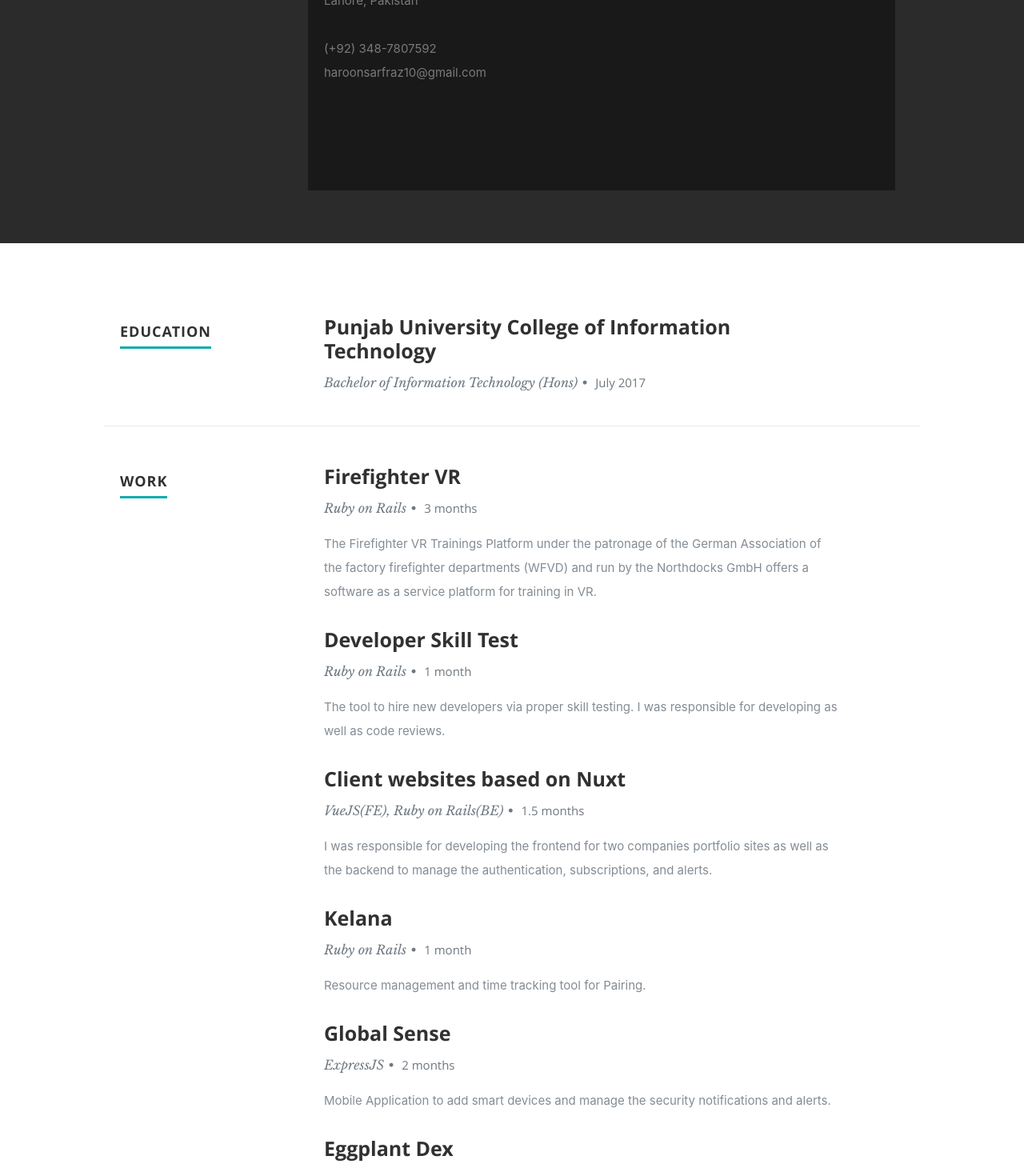
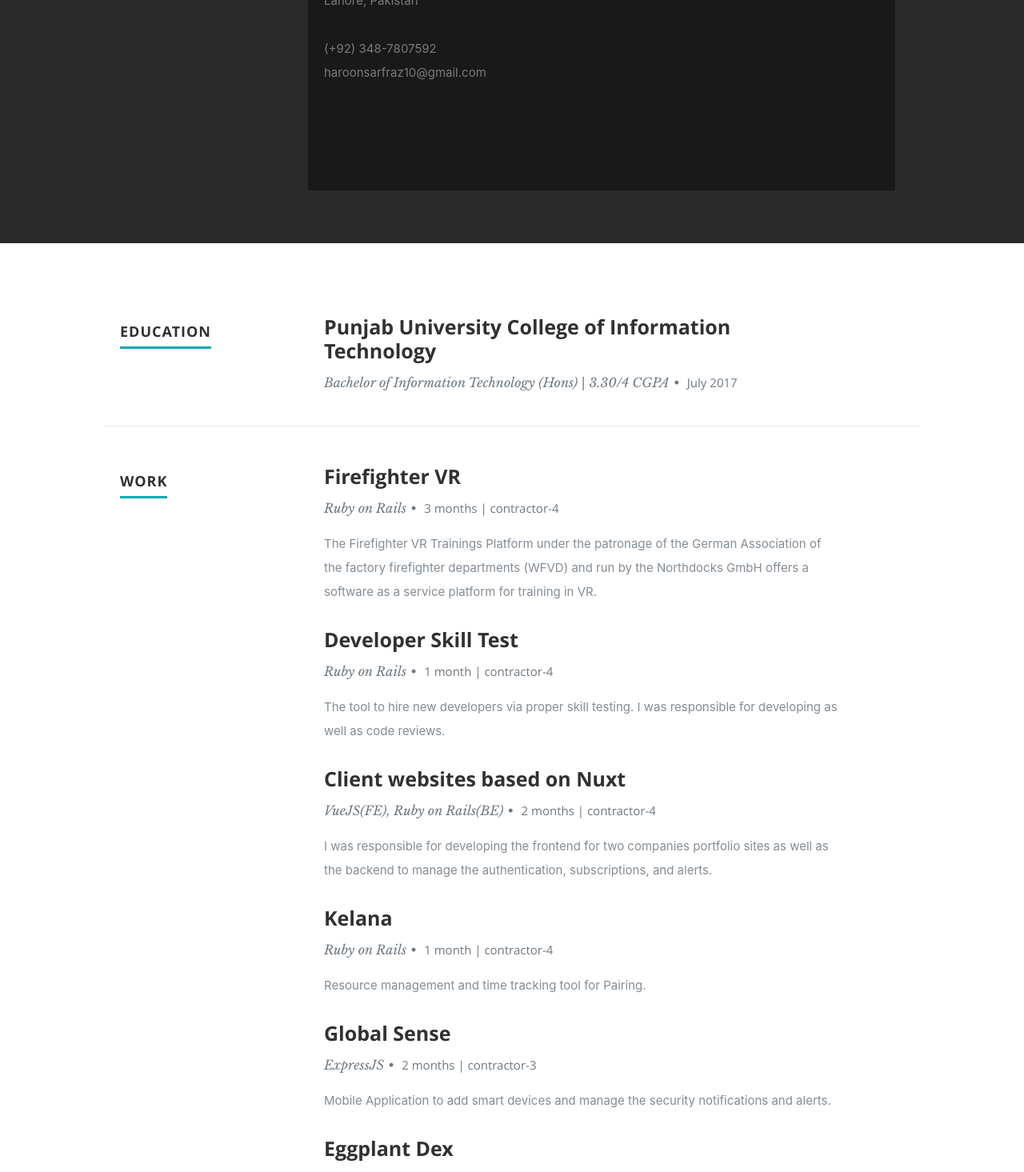
Before and after one commit to HaroonSarfraz/portfolio, a React (Create React App) app: page / in a window 1280 px wide. Shown: the part 1330-2795 px from the top of the page at 80% size. Built offline with nearby package versions, Linux system fonts and the light colour scheme.

Commit message:
Updated experiene to 5 years

```diff
--- a/src/components/header/index.js
+++ b/src/components/header/index.js
@@ -21,7 +21,7 @@ export default class Header extends Component {
           <div className="row banner">
             <div className="banner-text">
               <h1 className="responsive-headline">I'm Haroon Sarfraz.</h1>
-              <h3>I'm a Tech savvy <span>software engineer</span>, specializing in <span>web development</span> with <span> 4.5 years of experience </span>
+              <h3>I'm a Tech savvy <span>software engineer</span>, specializing in <span>web development</span> with <span> 5 years of experience </span>
                  in <span>Ruby on Rails </span> and <span>ReactJS</span>, and a knack for solving complex problems in an efficient and durable way.
                  Let's <a className="smoothscroll" href="#about">start scrolling </a>
                 and learn more <a className="smoothscroll" href="#about">about me</a>.</h3>
--- a/src/components/resume/index.js
+++ b/src/components/resume/index.js
@@ -15,7 +15,7 @@ export default class Resume extends Component {
               <div className="row item">
                 <div className="twelve columns">
                   <h3>Punjab University College of Information Technology</h3>
-                  <p className="info">Bachelor of Information Technology (Hons)<span>•</span> <em className="date">July 2017</em></p>
+                  <p className="info">Bachelor of Information Technology (Hons) | 3.30/4 CGPA<span>•</span> <em className="date">July 2017</em></p>
                 </div>
               </div> {/* item end */}
             </div> {/* main-col end */}
@@ -30,7 +30,7 @@ export default class Resume extends Component {
               <div className="row item">
                 <div className="twelve columns">
                   <h3>Firefighter VR</h3>
-                  <p className="info">Ruby on Rails<span>•</span> <em className="date">3 months</em></p>
+                  <p className="info">Ruby on Rails<span>•</span> <em className="date">3 months | contractor-4</em></p>
                   <p>
                     The Firefighter VR Trainings Platform under the patronage of the German Association of the factory
                     firefighter departments (WFVD) and run by the Northdocks GmbH offers a software as a service platform
@@ -42,7 +42,7 @@ export default class Resume extends Component {
               <div className="row item">
                 <div className="twelve columns">
                   <h3>Developer Skill Test</h3>
-                  <p className="info">Ruby on Rails<span>•</span> <em className="date">1 month</em></p>
+                  <p className="info">Ruby on Rails<span>•</span> <em className="date">1 month | contractor-4</em></p>
                   <p>
                     The tool to hire new developers via proper skill testing. I was responsible for developing as well as code reviews.
                   </p>
@@ -52,7 +52,7 @@ export default class Resume extends Component {
               <div className="row item">
                 <div className="twelve columns">
                   <h3>Client websites based on Nuxt</h3>
-                  <p className="info">VueJS(FE), Ruby on Rails(BE)<span>•</span> <em className="date">1.5 months</em></p>
+                  <p className="info">VueJS(FE), Ruby on Rails(BE)<span>•</span> <em className="date">2 months | contractor-4</em></p>
                   <p>
                     I was responsible for developing the frontend for two companies portfolio sites as well as
                     the backend to manage the authentication, subscriptions, and alerts.
@@ -63,7 +63,7 @@ export default class Resume extends Component {
               <div className="row item">
                 <div className="twelve columns">
                   <h3>Kelana</h3>
-                  <p className="info">Ruby on Rails<span>•</span> <em className="date">1 month</em></p>
+                  <p className="info">Ruby on Rails<span>•</span> <em className="date">1 month | contractor-4</em></p>
                   <p>
                     Resource management and time tracking tool for Pairing.
                   </p>
@@ -73,7 +73,7 @@ export default class Resume extends Component {
               <div className="row item">
                 <div className="twelve columns">
                   <h3>Global Sense</h3>
-                  <p className="info">ExpressJS<span>•</span> <em className="date">2 months</em></p>
+                  <p className="info">ExpressJS<span>•</span> <em className="date">2 months | contractor-3</em></p>
                   <p>
                     Mobile Application to add smart devices and manage the security notifications and alerts.
                   </p>
@@ -83,7 +83,7 @@ export default class Resume extends Component {
               <div className="row item">
                 <div className="twelve columns">
                   <h3>Eggplant Dex</h3>
-                  <p className="info">ReactJS, web3, Binance<span>•</span> <em className="date">3 weeks</em></p>
+                  <p className="info">ReactJS, web3, Binance<span>•</span> <em className="date">1 month | contractor-2</em></p>
                   <p>
                     Eggplant is a new deflationary token on the Binance Smart Chain, featuring
                     its own DEX — A passion project formed from the wet dreams of every crypto
@@ -96,7 +96,7 @@ export default class Resume extends Component {
               <div className="row item">
                 <div className="twelve columns">
                   <h3>RemoteReps</h3>
-                  <p className="info">ROR and ReactJs<span>•</span> <em className="date">8 months</em></p>
+                  <p className="info">ROR and ReactJs<span>•</span> <em className="date">8 months | contractor-3</em></p>
                   <p>
                     Remote Reps provides the needed solution: a virtual sales and service workforce,
                     sourced from our strong network of experienced professionals around the world.
@@ -109,7 +109,7 @@ export default class Resume extends Component {
               <div className="row item">
                 <div className="twelve columns">
                   <h3>RageOn</h3>
-                  <p className="info">ROR, ReactJs, Liquid, Shopify integration and NodeJS<span>•</span> <em className="date">5 months</em></p>
+                  <p className="info">ROR, ReactJs, Liquid, Shopify integration and NodeJS<span>•</span> <em className="date">5 months | contractor-2</em></p>
                   <p>
                     RageOn.com is the World’s Largest All-Over-Print Online Store that features over 150 licensed celebrities,
                     brands, and artists from all over the world. Here users can create customized products of more than 200 types
@@ -121,7 +121,7 @@ export default class Resume extends Component {
               <div className="row item">
                 <div className="twelve columns">
                   <h3>Createy</h3>
-                  <p className="info">Ruby on Rails and ReactJs<span>•</span> <em className="date">12 months</em></p>
+                  <p className="info">Ruby on Rails and ReactJs<span>•</span> <em className="date">12 months | contractor-1</em></p>
                   <p>
                     A one stop solution for creating and managing your online business, including payment solution,
                     mobile and web app creation and management, inventory management and many more.
@@ -132,7 +132,7 @@ export default class Resume extends Component {
               <div className="row item">
                 <div className="twelve columns">
                   <h3>Eduleaf</h3>
-                  <p className="info">Ruby on Rails<span>•</span> <em className="date">2 month</em></p>
+                  <p className="info">Ruby on Rails<span>•</span> <em className="date">2 month | Devsinc</em></p>
                   <p>
                     Eduleaf is an automated online tool that allows the grading of ordinary paper-based exams
                     containing any type of questions. It can handle math questions, chemical diagrams,
@@ -144,7 +144,7 @@ export default class Resume extends Component {
               <div className="row item">
                 <div className="twelve columns">
                   <h3>HRMS</h3>
-                  <p className="info">Ruby on Rails and ReactJS<span>•</span> <em className="date">3 months</em></p>
+                  <p className="info">Ruby on Rails and ReactJS<span>•</span> <em className="date">3 months | Devsinc</em></p>
                   <p>
                     It's a Human resource management system. It manages resource leaves, extra expenses, queries, etc.
                   </p>
@@ -154,7 +154,7 @@ export default class Resume extends Component {
               <div className="row item">
                 <div className="twelve columns">
                   <h3>SS-Cloud</h3>
-                  <p className="info">Ruby on Rails, AngularJS and Python(flask)<span>•</span> <em className="date">12 months</em></p>
+                  <p className="info">Ruby on Rails, AngularJS and Python(flask)<span>•</span> <em className="date">12 months | Devsinc</em></p>
                   <p>
                     It’s a platform to manage un-sold, damaged products and hazard waste. Here buyers can contact
                     sellers and it will also provide guidance for hazard waste transport rules applicable on their products.
@@ -165,7 +165,7 @@ export default class Resume extends Component {
               <div className="row item">
                 <div className="twelve columns">
                   <h3>Acloud</h3>
-                  <p className="info">Ruby on Rails and ReactJS<span>•</span> <em className="date">16 months</em></p>
+                  <p className="info">Ruby on Rails and ReactJS<span>•</span> <em className="date">16 months | Devsinc</em></p>
                   <p>
                     This is a License management tool of a well known Networking company.
                     A user can buy a license of a Network security device and can monitor its usage here..
@@ -176,7 +176,7 @@ export default class Resume extends Component {
               <div className="row item">
                 <div className="twelve columns">
                   <h3>TRM</h3>
-                  <p className="info">Ruby on Rails<span>•</span> <em className="date">4 months</em></p>
+                  <p className="info">Ruby on Rails<span>•</span> <em className="date">4 months | Devsinc</em></p>
                   <p>
                     A platform for universities and students where Universities can offer
                     courses and Students can enroll themselves into multiple courses.
```
Also changed, not shown: 1 other file (tests, documents, lock files or other folders).
